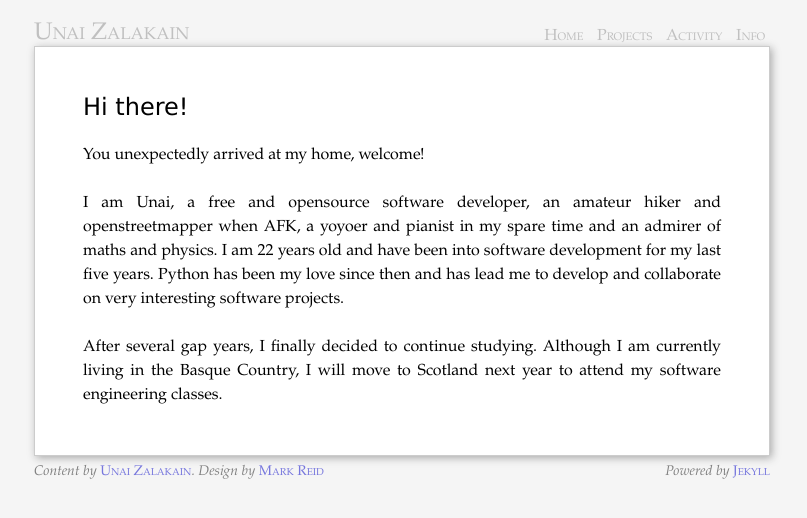
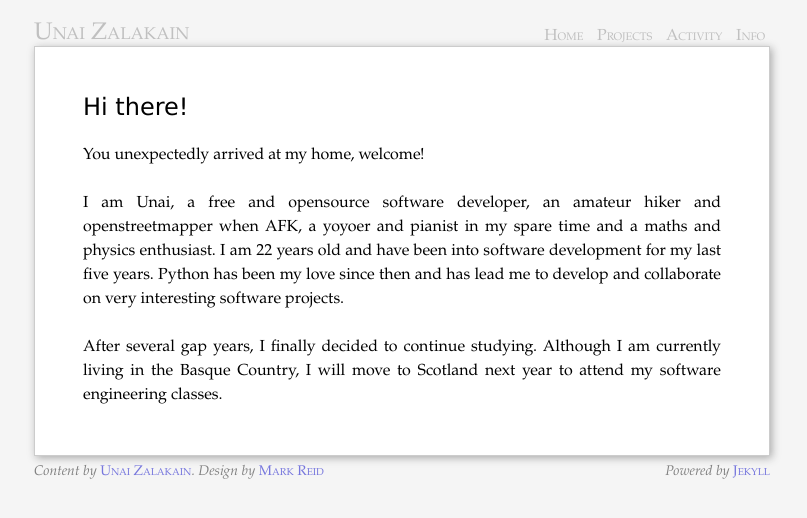
Before and after one commit to ashleyh/unaizalakain.github.io, a Jekyll site: the page built from index.md, in a window 1280 px wide. Shown: the top 518 px of the page, without its empty margins (238-1045 px from the left). Built offline with Jekyll 4.4.1, drawn with Linux system fonts in a browser that asks for light colours.

Commit message:
Grammar change in main description

```diff
--- a/index.md
+++ b/index.md
@@ -8,10 +8,10 @@ tagline: Supporting tagline
 You unexpectedly arrived at my home, welcome!
 
 I am Unai, a free and opensource software developer, an amateur hiker and
-openstreetmapper when AFK, a yoyoer and pianist in my spare time and an admirer
-of maths and physics. I am 22 years old and have been into software development
-for my last five years.  Python has been my love since then and has lead me to
-develop and collaborate on very interesting software projects.
+openstreetmapper when AFK, a yoyoer and pianist in my spare time and a maths
+and physics enthusiast. I am 22 years old and have been into software
+development for my last five years.  Python has been my love since then and has
+lead me to develop and collaborate on very interesting software projects.
 
 After several gap years, I finally decided to continue studying. Although I am
 currently living in the Basque Country, I will move to Scotland next year to
```
